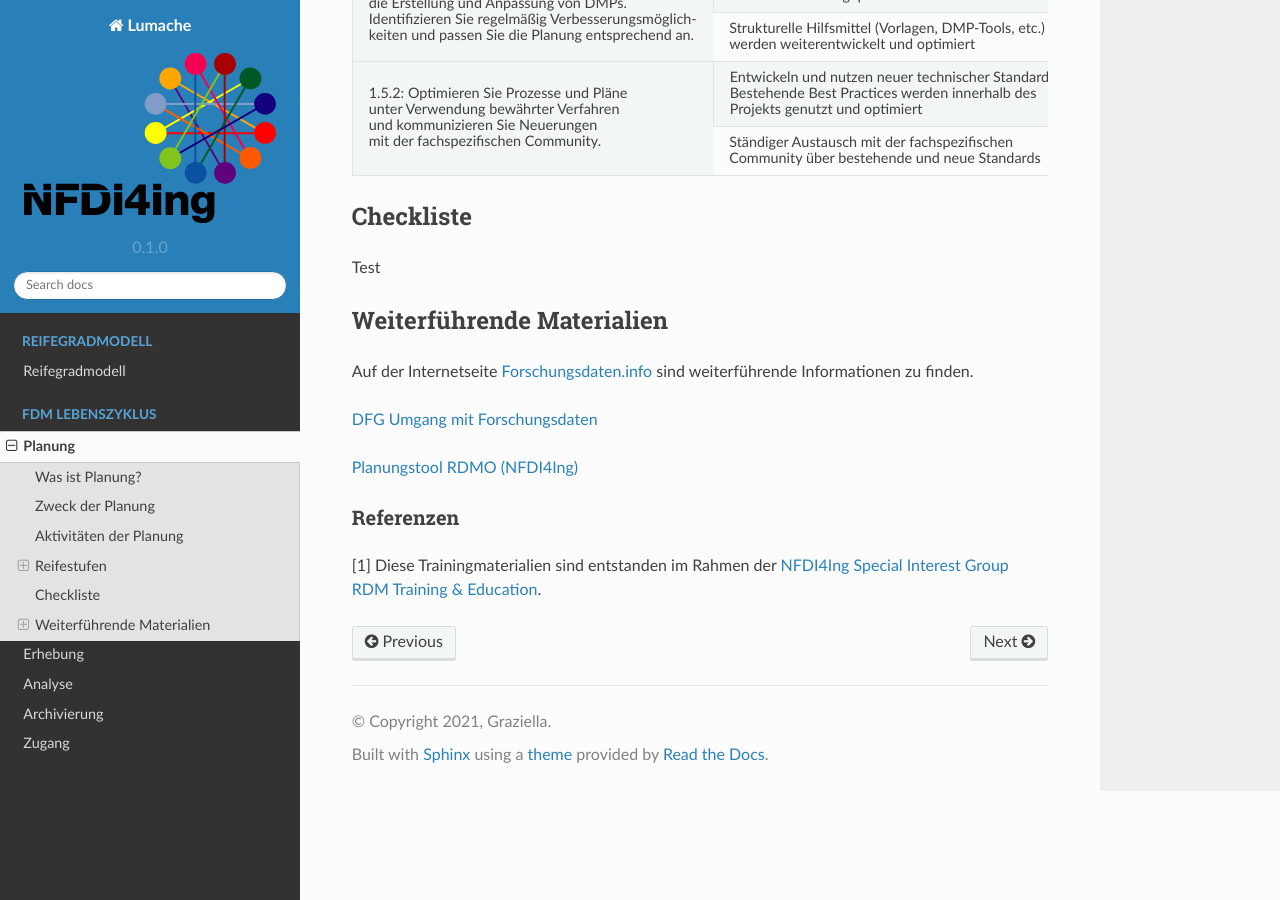
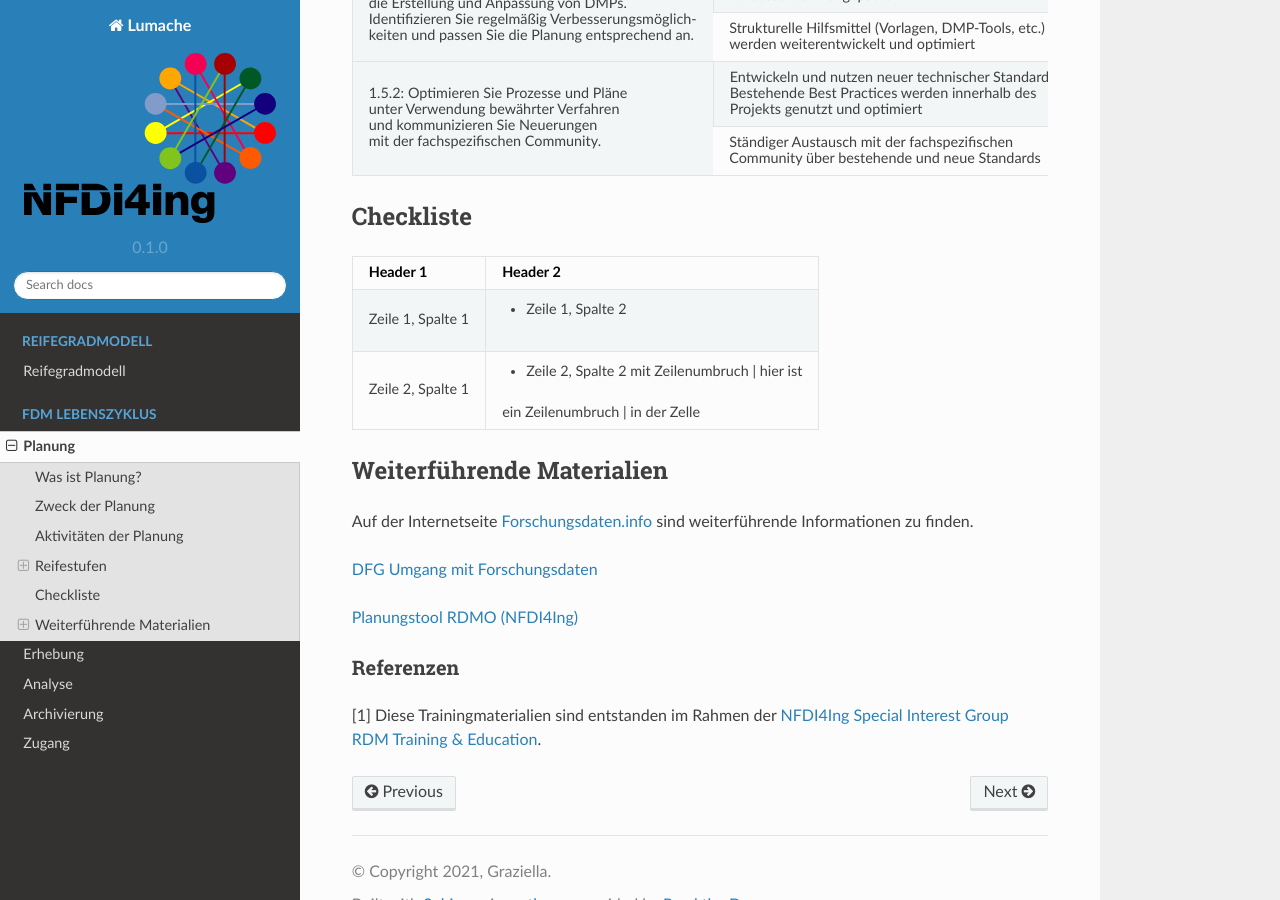
Before and after one commit to LUHMW/MaturityModelsNFDI4Ing, a Sphinx documentation site: the page built from docs/source/planung.rst, in a window 1280 px wide and 900 px high, scrolled down 4232 px. Built offline with Sphinx 7.4.7 and the Read the Docs theme 2.0.0, drawn with Linux system fonts in a browser that asks for light colours.

Commit message:
Update planung.rst

```diff
--- a/docs/source/planung.rst
+++ b/docs/source/planung.rst
@@ -238,7 +238,15 @@ Level 5
 Checkliste
 *************
 
-Test
++-------------------+--------------------------------------------------+
+| Header 1          | Header 2                                         |
++===================+==================================================+
+| Zeile 1, Spalte 1 | * Zeile 1, Spalte 2                              |
++-------------------+--------------------------------------------------+
+| Zeile 2, Spalte 1 | * Zeile 2, Spalte 2 mit Zeilenumbruch \| hier ist|
+|                   | ein Zeilenumbruch \| in der Zelle                |
++-------------------+--------------------------------------------------+
+
 
 ***************************
 Weiterführende Materialien
```
